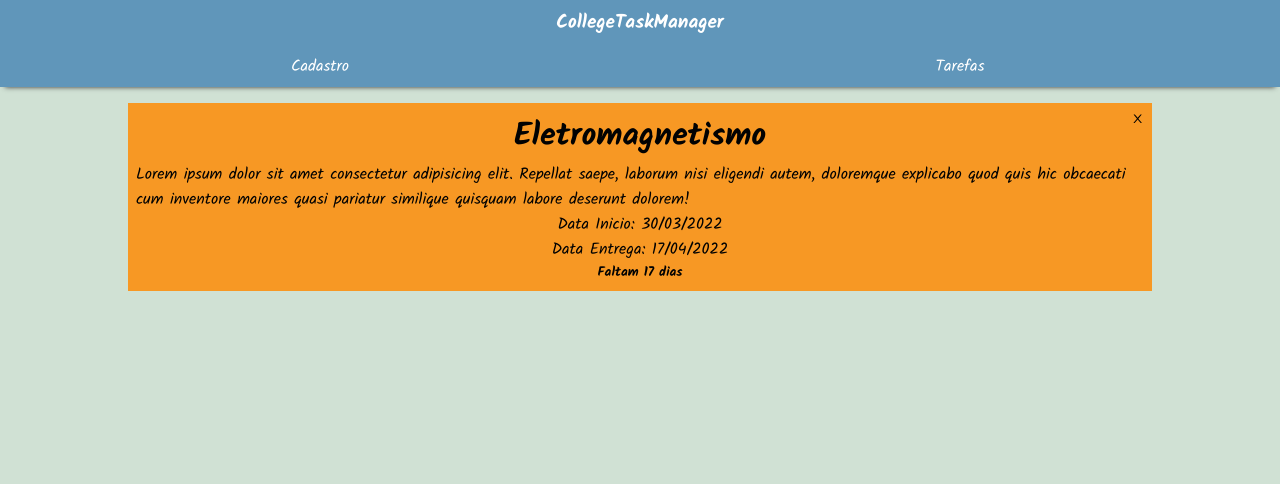
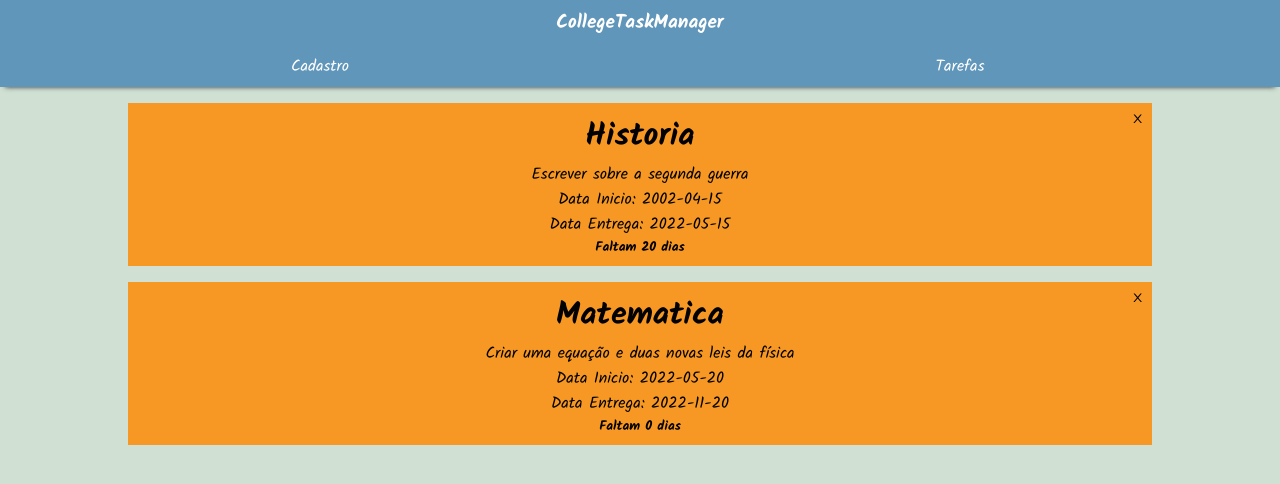
Before and after one commit to RelancioBorgesDev/CollegeTaskManager, a React (Vite) app: page /Tarefas in a window 1280 px wide. Shown: the top 484 px of the page. Built offline with nearby package versions, Linux system fonts and the light colour scheme; data requests are answered from the project's data file.

Commit message:
Exibindo os dados da fake api no PostIT

```diff
--- a/db.json
+++ b/db.json
@@ -6,6 +6,13 @@
       "dataPedido": "2002-04-15",
       "dataEntrega": "2022-05-15",
       "tarefa": "Escrever sobre a segunda guerra"
+    },
+    {
+      "id": -20463,
+      "materia": "Matematica",
+      "dataPedido": "2022-05-20",
+      "dataEntrega": "2022-11-20",
+      "tarefa": "Criar uma equação e duas novas leis da física"
     }
   ]
 }
--- a/src/components/Post It/index.tsx
+++ b/src/components/Post It/index.tsx
@@ -1,21 +1,38 @@
-import React from 'react'
-import styles from './styles.module.scss'
-import { AiOutlineClose } from 'react-icons/ai'
+import React, { useEffect, useState } from "react";
+import styles from "./styles.module.scss";
+import { AiOutlineClose } from "react-icons/ai";
+import { IFormInput } from "../../types/Formulario";
+import api from "../../services/api";
+
 
 export default function PostIT() {
+  const [post, setPost] = useState<IFormInput[]>([]);
+
+  useEffect(() => {
+    api.get("/tarefas").then((response) => {
+      setPost(response.data);
+    });
+  }, []);
+
+
   return (
-    <div className={styles.container}>
-        <h1>Eletromagnetismo</h1>
-        <button>
-            <AiOutlineClose/>
-        </button>
-        <p>Lorem ipsum dolor sit amet consectetur adipisicing elit. Repellat saepe, laborum nisi eligendi autem, doloremque explicabo quod quis hic obcaecati cum inventore maiores quasi pariatur similique quisquam labore deserunt dolorem!</p>
+    <>
+      {post.map((item) => (
+        <div className={styles.container}>
+          <h1>{item.materia}</h1>
+          <button>
+            <AiOutlineClose />
+          </button>
+          <p>
+            {item.tarefa}
+          </p>
 
-        <span>Data Inicio: 30/03/2022</span>
-        <span>Data Entrega: 17/04/2022</span>
+          <span>Data Inicio: {item.dataPedido}</span>
+          <span>Data Entrega: {item.dataEntrega}</span>
 
-        <h5>Faltam 17 dias</h5>
-
-    </div>
-  )
+          <h5>Faltam {parseInt(item.dataEntrega) - parseInt(item.dataPedido)} dias</h5>
+        </div>
+      ))}
+    </>
+  );
 }
--- a/src/contexts/Tarefa.tsx
+++ b/src/contexts/Tarefa.tsx
@@ -7,7 +7,7 @@ import { ITarefaContext } from "../types/TarefaContext";
 export const TarefaContext = createContext<ITarefaContext>({} as ITarefaContext);
 
 export function TarefaContextProvider ({ children }: TarefasContextProps){
-    const criarTarefa = (data: IFormInput) => {
+    const criarTarefa = async (data: IFormInput) => {
         let tarefa =  {
             id: Math.floor(Math.random() * 65536) - 32768,
             materia: data.materia,
@@ -16,7 +16,7 @@ export function TarefaContextProvider ({ children }: TarefasContextProps){
             tarefa: data.tarefa,
           };
 
-          api.post('/tarefas', tarefa)
+          await api.post('/tarefas', tarefa)
     }
     return (
         <TarefaContext.Provider value={{criarTarefa}}>
--- /dev/null
+++ b/src/types/PostIT.ts
@@ -0,0 +1,5 @@
+import { IFormInput } from "./Formulario";
+
+export interface IPost {
+    post: IFormInput[]
+}
```
